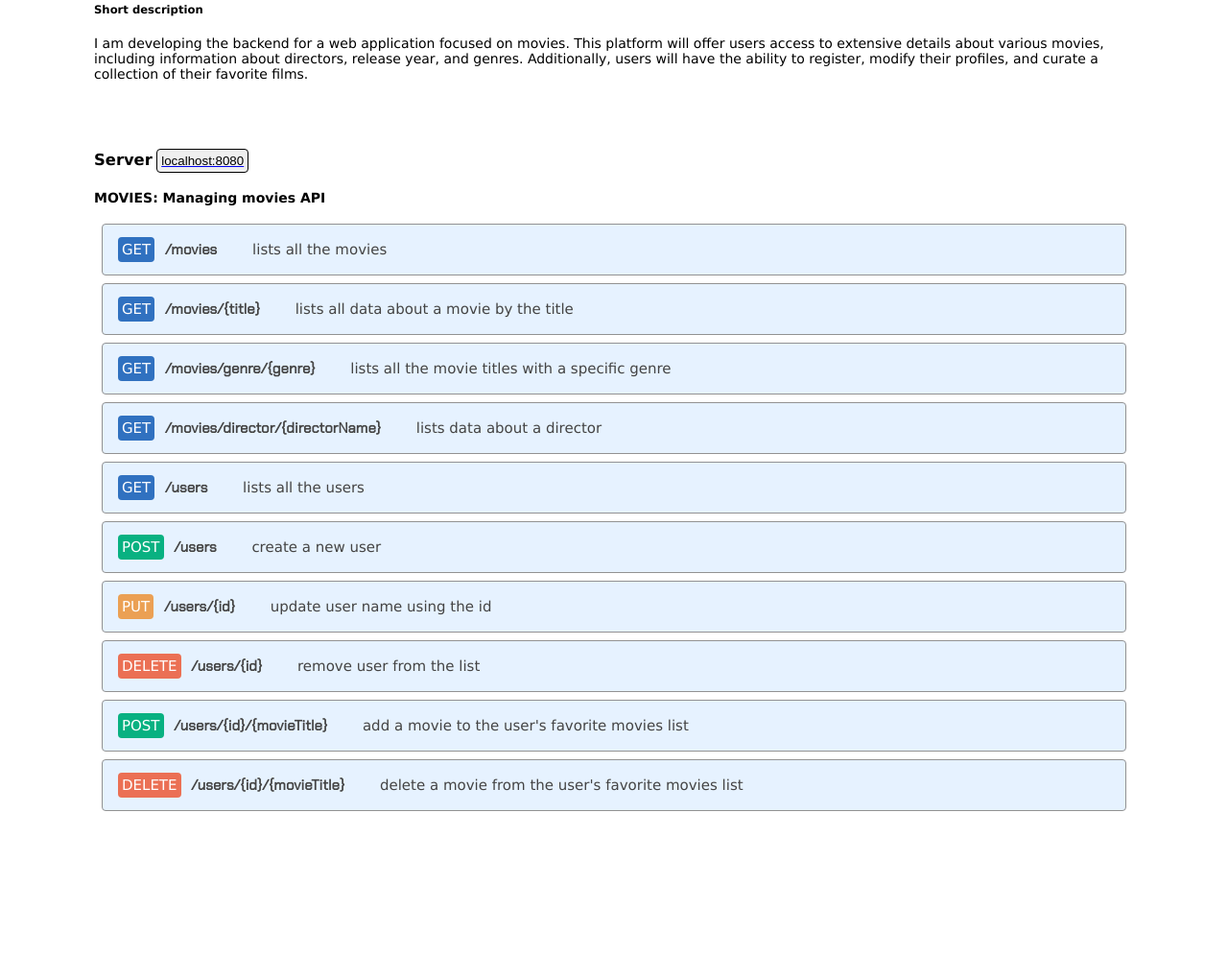
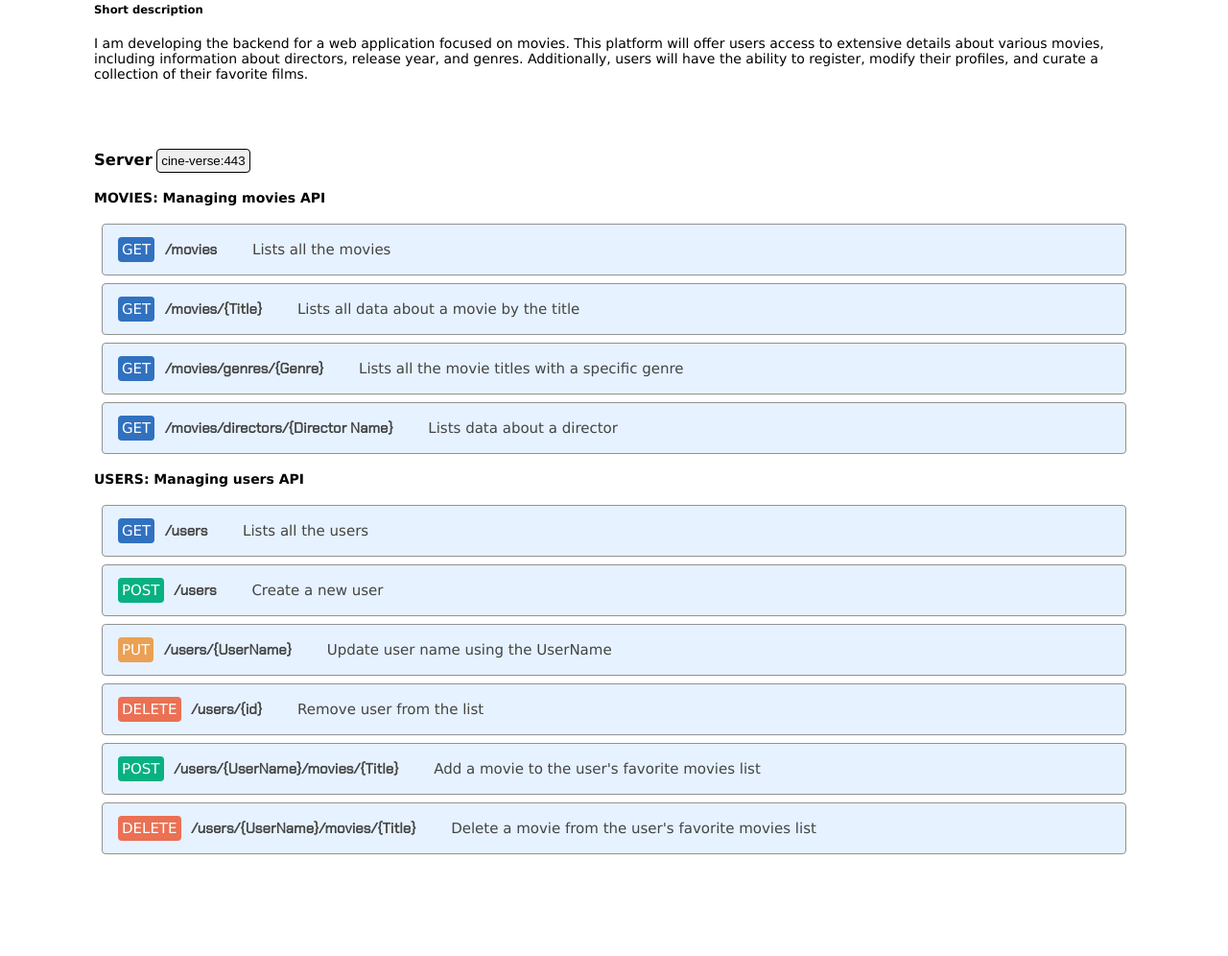
Before and after one commit to VadymMakohon/myFlix, a website: page public/documentation.html in a window 1280 px wide. Shown: the part 167-1163 px from the top of the page at 96% size. Before the commit the page ends 1118 px from the top, so only its background shows below. Drawn offline with Linux system fonts and the light colour scheme; a web font is replaced by a local one.

Commit message:
Update documentation.html
Updated my code with minor issues such as naming consistency, button functionality and font import.

```diff
--- a/public/documentation.html
+++ b/public/documentation.html
@@ -9,8 +9,8 @@
   <title>Documentation</title>
   <link rel="stylesheet" href="/css/style.css">
   <link rel="preconnect" href="https://fonts.googleapis.com">
-  <link rel="preconnect" href="https://fonts.gstatic.com" crossorigin>
-  <link href="https://fonts.googleapis.com/css2?family=Chakra+Petch&family=Inter&family=Libre+Barcode+39+Extended+Text&display=swap" rel="stylesheet">
+  <!-- Added the CSS link for Chakra Petch font -->
+  <link href="https://fonts.googleapis.com/css2?family=Chakra+Petch&display=swap" rel="stylesheet">
 </head>
 
 <body>
@@ -25,38 +25,39 @@
   </header>
   <main>
     <h3>Server</h3>
-    <a href="http://localhost:8080" target="_blank"><button>localhost:8080</button></a>
+    <!-- Fixed the button functionality to navigate to an external URL -->
+    <button onclick="window.location.href='https://cine-verse:443'">cine-verse:443</button>
     <h4>MOVIES: Managing movies API</h4>
     <div class="endpoints-list">
-      <div class="get">GET</div> <span>/movies</span> lists all the movies
+      <div class="get">GET</div> <span>/movies</span> Lists all the movies
     </div>
     <div class="endpoints-list">
-      <div class="get">GET</div> <span>/movies/{title}</span> lists all data about a movie by the title
+      <div class="get">GET</div> <span>/movies/{Title}</span> Lists all data about a movie by the title
     </div>
     <div class="endpoints-list">
-      <div class="get">GET</div> <span>/movies/genre/{genre}</span> lists all the movie titles with a specific genre
+      <div class="get">GET</div> <span>/movies/genres/{Genre}</span> Lists all the movie titles with a specific genre
     </div>
     <div class="endpoints-list">
-      <div class="get">GET</div> <span>/movies/director/{directorName}</span> lists data about a director
+      <div class="get">GET</div> <span>/movies/directors/{Director Name}</span> Lists data about a director
+    </div>
+    <h4>USERS: Managing users API</h4>
+    <div class="endpoints-list">
+      <div class="get">GET</div> <span>/users</span> Lists all the users
     </div>
     <div class="endpoints-list">
-      <div class="get">GET</div> <span>/users</span> lists all the users
+      <div class="post">POST</div> <span>/users</span> Create a new user
     </div>
     <div class="endpoints-list">
-      <div class="post">POST</div> <span>/users</span> create a new user
+      <div class="put">PUT</div> <span>/users/{UserName}</span> Update user name using the UserName
     </div>
     <div class="endpoints-list">
-      <div class="put">PUT</div> <span>/users/{id}</span> update user name using the id
+      <div class="delete">DELETE</div> <span>/users/{id}</span> Remove user from the list
     </div>
     <div class="endpoints-list">
-      <div class="delete">DELETE</div> <span>/users/{id}</span> remove user from the list
+      <div class="post">POST</div> <span>/users/{UserName}/movies/{Title}</span> Add a movie to the user's favorite movies list
     </div>
     <div class="endpoints-list">
-      <div class="post">POST</div> <span>/users/{id}/{movieTitle}</span> add a movie to the user's favorite movies list
-    </div>
-    <div class="endpoints-list">
-      <div class="delete">DELETE</div> <span>/users/{id}/{movieTitle}</span> delete a movie from the user's favorite
-      movies list
+      <div class="delete">DELETE</div> <span>/users/{UserName}/movies/{Title}</span> Delete a movie from the user's favorite movies list
     </div>
   </main>
 </body>
```
